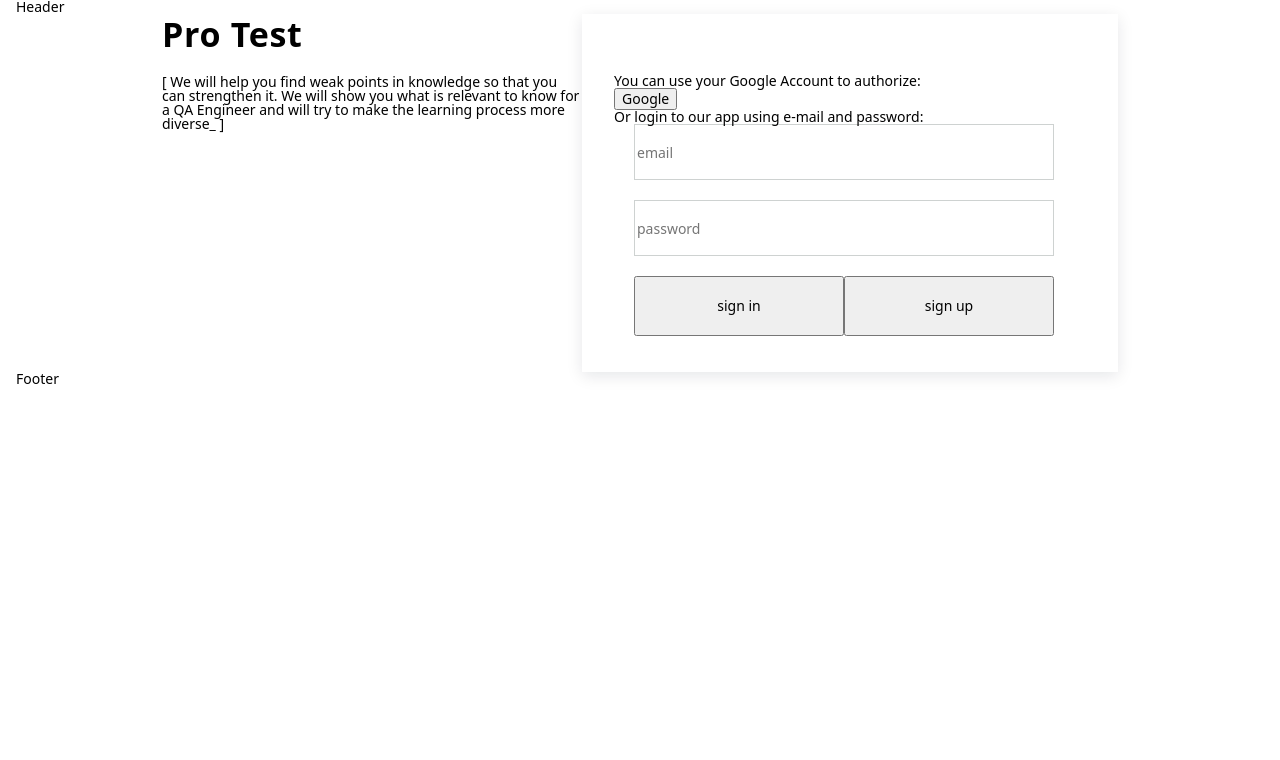
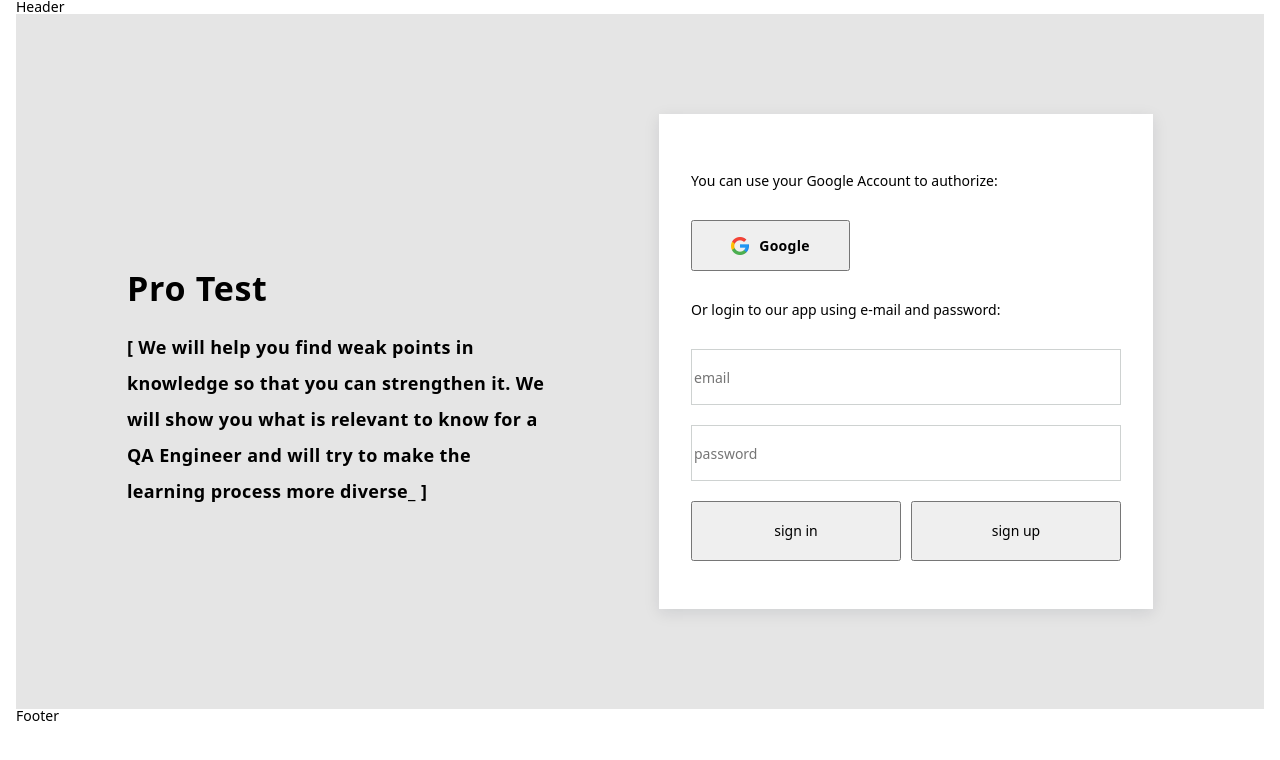
Before and after one commit to AnnaSobchenko/pro-test, a React (Create React App) app: page /auth in a window 1280 px wide. Shown: the top 760 px of the page. Built offline with nearby package versions, Linux system fonts and the light colour scheme.

Commit message:
fix conflict

```diff
--- a/src/components/AuthForm/AuthForm.jsx
+++ b/src/components/AuthForm/AuthForm.jsx
@@ -5,6 +5,7 @@ import { signin } from "../../redux/auth/authOperations";
 import { authValidationSchema } from "../../utils/validation/AuthValid";
 import LabelForm from "../_shared/LabelForm/LabelForm";
 import s from "./AuthForm.module.scss";
+import symbol from "./../../images/Google@2x.png"
 
 const AuthForm = () => {
 
@@ -37,9 +38,16 @@ const AuthForm = () => {
       }) => (
         <div className={s.authForm}>
           <h2>You can use your Google Account to authorize:</h2>
-      <button>Google</button>
+      <button className={s.btnGoogle}>
+                  <img
+                    src={symbol}
+                    alt="googleSymbol"
+                    width="18px"
+                    height="18px"
+                    className={s.img}
+                  />Google</button>
        <h2>Or login to our app using e-mail and password:</h2>
-          <form onSubmit={handleSubmit}>
+          <form onSubmit={handleSubmit} className={s.authFormInput}>
             <LabelForm type="email"
               handleChange={handleChange}
               handleBlur={handleBlur}
@@ -53,7 +61,7 @@ const AuthForm = () => {
             />
 
             <div className={s.btn} >
-              <button className={s.btnSubmit} type="submit" value="signin" >
+              <button className={`${s.btnSubmit} ${s.btnSubmitSignin}`} type="submit" value="signin" >
               sign in
             </button>
             <button className={s.btnSubmit} value="signup"  type="submit" >
--- a/src/components/AuthForm/AuthForm.module.scss
+++ b/src/components/AuthForm/AuthForm.module.scss
@@ -1,18 +1,20 @@
 .authForm {
   display: block;
-  padding: 60px 44px 48px 32px;
-  width: 100%;
-  margin: 0 ;
+  padding: 60px 32px 48px 32px;
+  margin-bottom: 100px;
+  margin-top: 100px;
+
+  // margin: 0 ;
   background-color: white;
   box-shadow: 0px 4px 15px rgba(2, 23, 42, 0.1);
-  form {
-    box-sizing: border-box;
-    width: calc( 100%);
-    height: 200px;
-    padding: 0 20px;
-    border: 1px;
-    border-color: var(--border-color);
-  }
+  // form {
+  //   box-sizing: border-box;
+  //   width: calc( 100%);
+  //   height: 200px;
+  //   padding: 0 20px;
+  //   border: 1px;
+  //   border-color: var(--border-color);
+  // }
   // &__inputLabel{
   //     display: block;
   //     margin: 0 auto 20px;
@@ -33,9 +35,31 @@
 }
 .btn {
   display: flex;
-  justify-content: center;
+  justify-content: space-between;
 }
 .btnSubmit{
   width: 210px;
   height: 60px;
 }
+.btnGoogle{
+ display: flex;
+ justify-content: center;
+ align-items: center;
+  width: 159px;
+  height: 51px;
+  margin-bottom: 32px;
+  margin-top: 32px;
+  font-weight: 700;
+font-size: 14px;
+line-height: 17px;
+letter-spacing: 0.02em;
+}
+.authFormInput{
+  margin-top: 32px;
+}
+.img{
+  margin-right: 10px;
+}
+.btnSubmitSignin {
+  margin-right: 10px;
+}
--- a/src/pages/AuthPage/AuthPage.jsx
+++ b/src/pages/AuthPage/AuthPage.jsx
@@ -5,7 +5,7 @@ const AuthPage = () => {
     return   <div className={s.authPage}>
    <div className={s.authPageLeft} >
     <h1 className={s.authPageTitle}>Pro Test</h1>
-     <p>[ We will help you find weak points
+     <p className={s.authtext}>[ We will help you find weak points
     in knowledge so that you can strengthen it. We will show you what is relevant to know for a QA Engineer and will try to make the learning process more diverse_ ]
     </p>
    </div>
--- a/src/pages/AuthPage/AuthPage.module.scss
+++ b/src/pages/AuthPage/AuthPage.module.scss
@@ -1,9 +1,12 @@
 .authPage {
 display: flex;
 justify-content: center;
+align-items: center;
+background: var(--primary-bg-color);
 
 }
 .authPageLeft{
+    margin-right: 112px;
     width: 420px;
     height: 187px;
 }
@@ -17,3 +20,12 @@ letter-spacing: 0.02em;
 
 color: #000000;
 }
+.authtext{
+
+    font-weight: 700;
+    font-size: 18px;
+    line-height: 2;
+    /* or 200% */
+
+    letter-spacing: 0.02em;
+}
```
Also changed, not shown: src/images/Google@1x.png (added), src/images/Google@2x.png (added).
